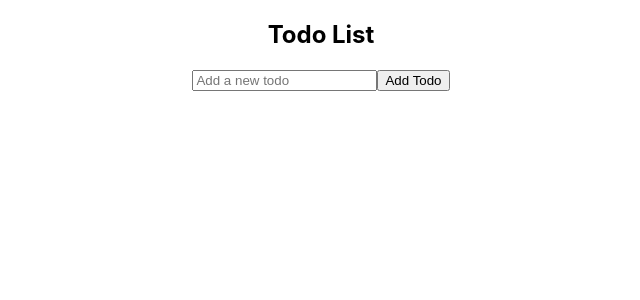
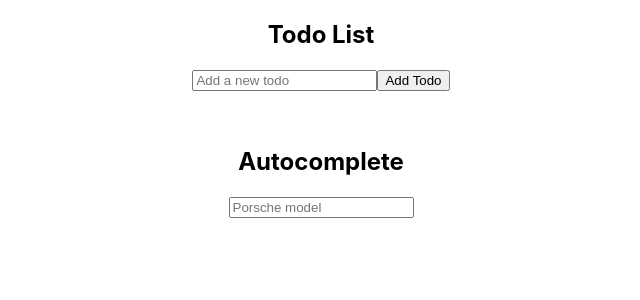
Before and after one commit to CorinnaGen/PorscheDigitalCampus-CodeOP-TS, a React (Create React App) app in the folder ts-samples/: page / in a window 1280 px wide. Shown: the top 300 px of the page, without its empty margins (319-959 px from the left). Built offline with nearby package versions, Linux system fonts and the light colour scheme.

Commit message:
add autocomplete component

```diff
--- a/ts-samples/src/App.tsx
+++ b/ts-samples/src/App.tsx
@@ -1,10 +1,13 @@
 import "./App.css";
 import { TodoList } from "./TodoList";
+import { AutocompleteInput } from "./components/Autocomplete";
 
 function App() {
   return (
     <div className="App">
       <TodoList />
+      <br/>
+      <AutocompleteInput />
     </div>
   );
 }
--- /dev/null
+++ b/ts-samples/src/components/Autocomplete.css
@@ -0,0 +1,7 @@
+.suggestions {
+  list-style: none;
+}
+.no-suggestions {
+  color: #f4a700;
+  padding: 0.5rem;
+}
--- /dev/null
+++ b/ts-samples/src/components/Autocomplete.tsx
@@ -0,0 +1,59 @@
+import React, { useState } from "react";
+import "./Autocomplete.css";
+
+export const AutocompleteInput = () => {
+  const suggestions = ["Taycan", "Panamera", "Macan", "Cayenne", "911"];
+  const [inputValue, setInputValue] = useState("");
+  const [showSuggestions, setShowSuggestions] = useState(false);
+  const [filteredSuggestions, setFilteredSuggestions] = useState<string[]>([]);
+
+  const onChange = (e: React.ChangeEvent<HTMLInputElement>) => {
+    const userInput = e.target.value;
+    setInputValue(userInput);
+    setFilteredSuggestions(
+      suggestions.filter(
+        (suggestion) =>
+          suggestion.toLowerCase().indexOf(userInput.toLowerCase()) > -1
+      )
+    );
+    setShowSuggestions(true);
+  };
+
+  const onClick = (e: React.MouseEvent<HTMLLIElement>) => {
+    const target = e.target as HTMLLIElement;
+    setInputValue(target.innerText);
+    setFilteredSuggestions([]);
+    setShowSuggestions(false);
+  };
+
+  const SuggestionsListComponent = () => {
+    return filteredSuggestions.length ? (
+      <ul className="suggestions">
+        {filteredSuggestions.map((suggestion, index) => {
+          return (
+            <li key={index} onClick={onClick}>
+              {suggestion}
+            </li>
+          );
+        })}
+      </ul>
+    ) : (
+      <div className="no-suggestions">
+        <em>No suggestions, you're on your own!</em>
+      </div>
+    );
+  };
+
+  return (
+    <div>
+    <h2>Autocomplete</h2>
+      <input
+        type="text"
+        onChange={onChange}
+        value={inputValue}
+        placeholder="Porsche model"
+      />
+      {showSuggestions && inputValue && <SuggestionsListComponent />}
+    </div>
+  );
+};
```
Also changed, not shown: 1 other file (tests, documents, lock files or other folders).
